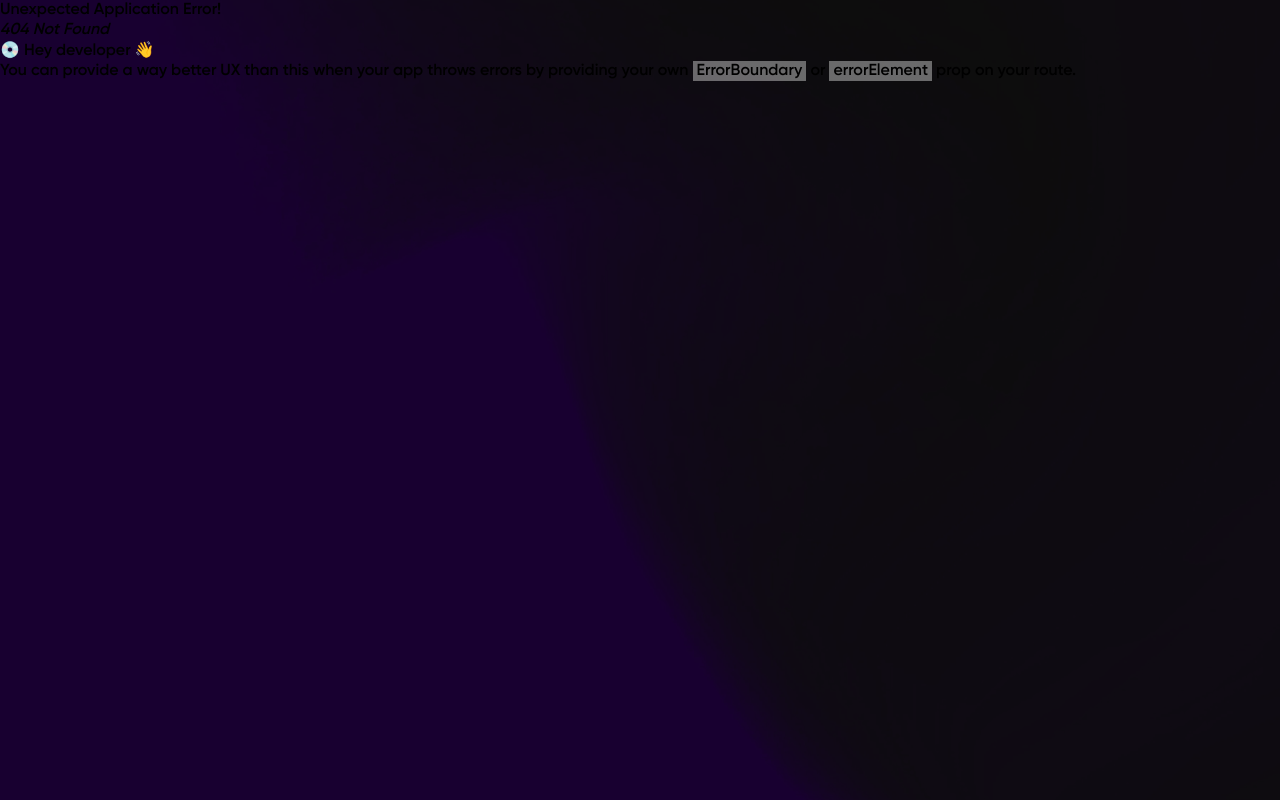
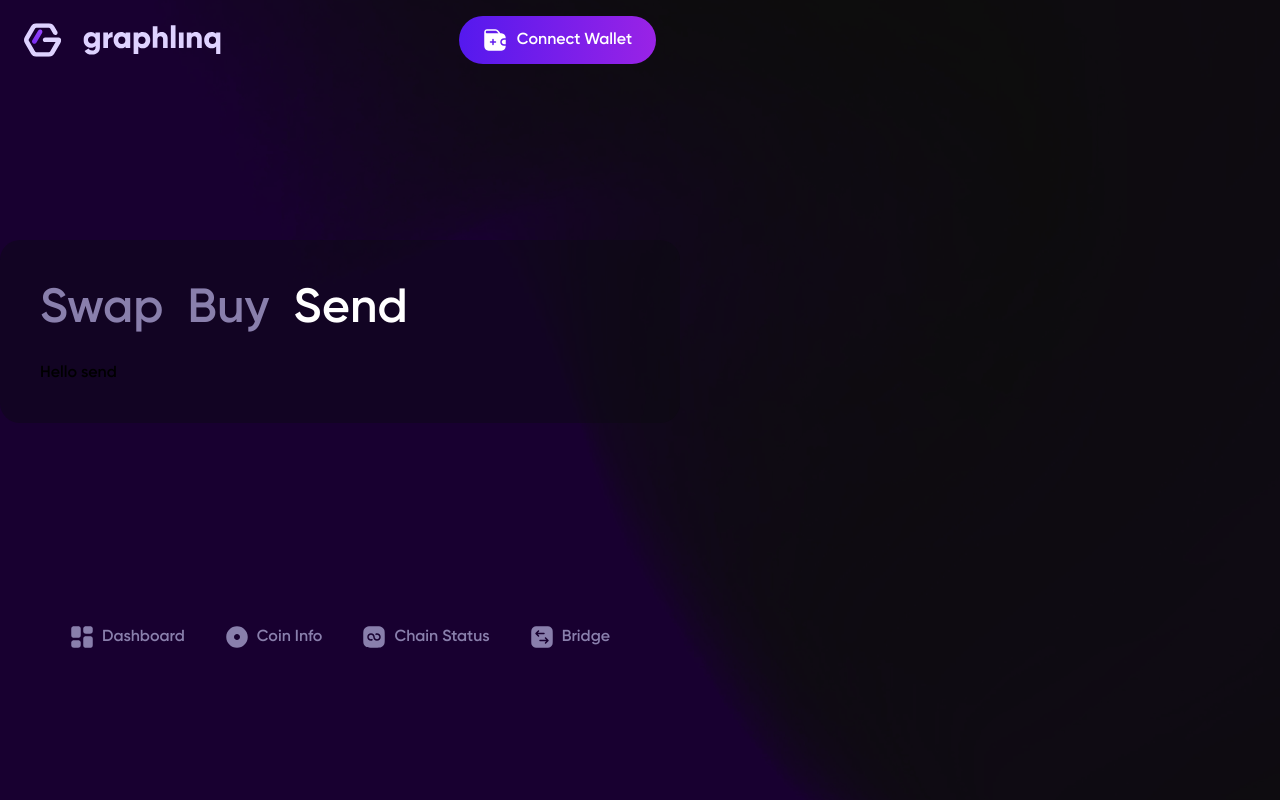
Before and after one commit to Sekler09/graphlinq, a React (Vite) app: page /tokens/send in a window 1280 px wide. Before the commit this address had no page. Built offline with nearby package versions, Linux system fonts and the light colour scheme.

Commit message:
feat: add new pages layout

```diff
--- /dev/null
+++ b/src/components/TokensLayout/index.jsx
@@ -0,0 +1,16 @@
+import { Outlet } from 'react-router-dom';
+
+import { Nav, StyledLink, TokensLayoutContainer } from './styled';
+
+export default function TokensLayout() {
+  return (
+    <TokensLayoutContainer>
+      <Nav>
+        <StyledLink to="/tokens/swap">Swap</StyledLink>
+        <StyledLink to="/tokens/buy">Buy</StyledLink>
+        <StyledLink to="/tokens/send">Send</StyledLink>
+      </Nav>
+      <Outlet />
+    </TokensLayoutContainer>
+  );
+}
--- /dev/null
+++ b/src/components/TokensLayout/styled.js
@@ -0,0 +1,30 @@
+import { NavLink } from 'react-router-dom';
+import styled from 'styled-components';
+
+const TokensLayoutContainer = styled.div`
+  display: flex;
+  flex-direction: column;
+  gap: 24px;
+  border-radius: 20px;
+  padding: 40px;
+  margin: 160px auto;
+  width: 680px;
+  background: #0c0b0f66;
+`;
+
+const Nav = styled.nav`
+  display: flex;
+  justify-content: flex-start;
+  gap: 24px;
+`;
+
+const StyledLink = styled(NavLink)`
+  font-size: 48px;
+  color: #897fac;
+
+  &.active {
+    color: #ffffff;
+  }
+`;
+
+export { TokensLayoutContainer, Nav, StyledLink };
```
Also changed, not shown: src/router/Router.jsx (+14 -0 lines).
